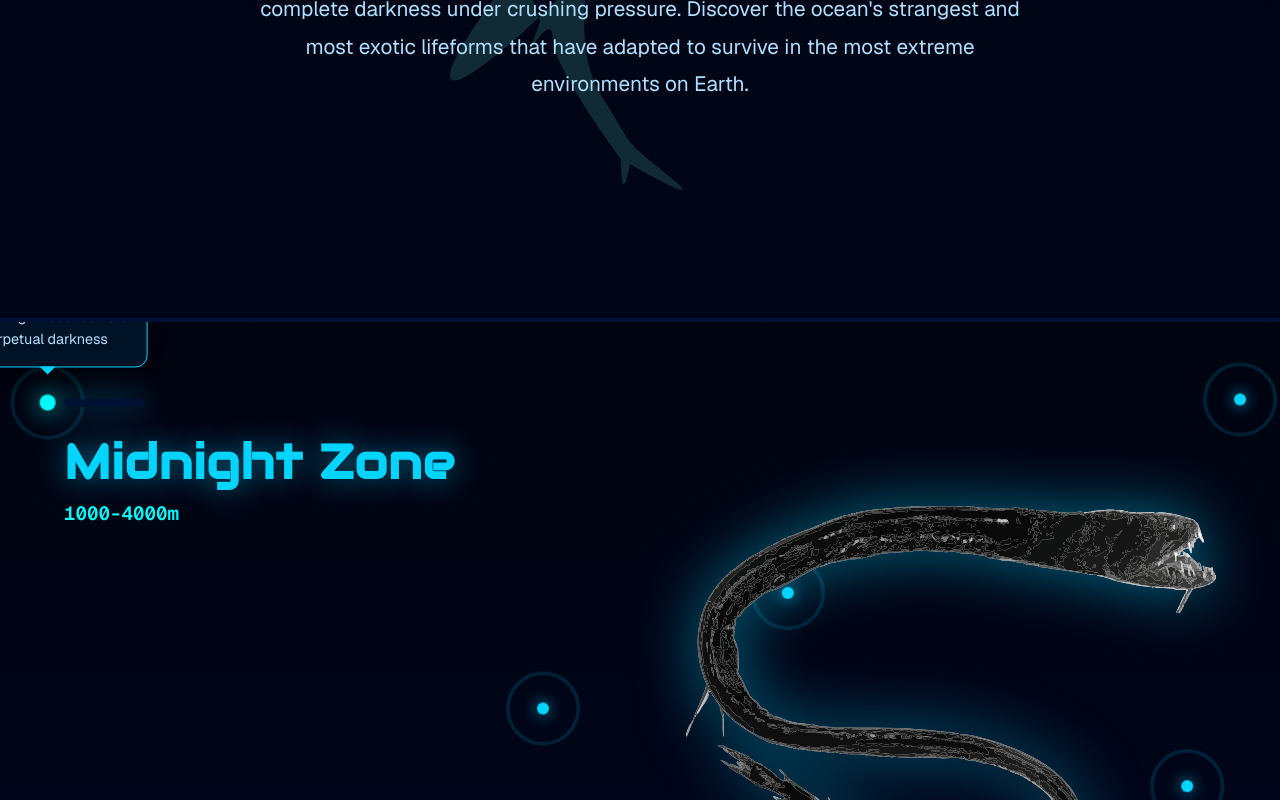
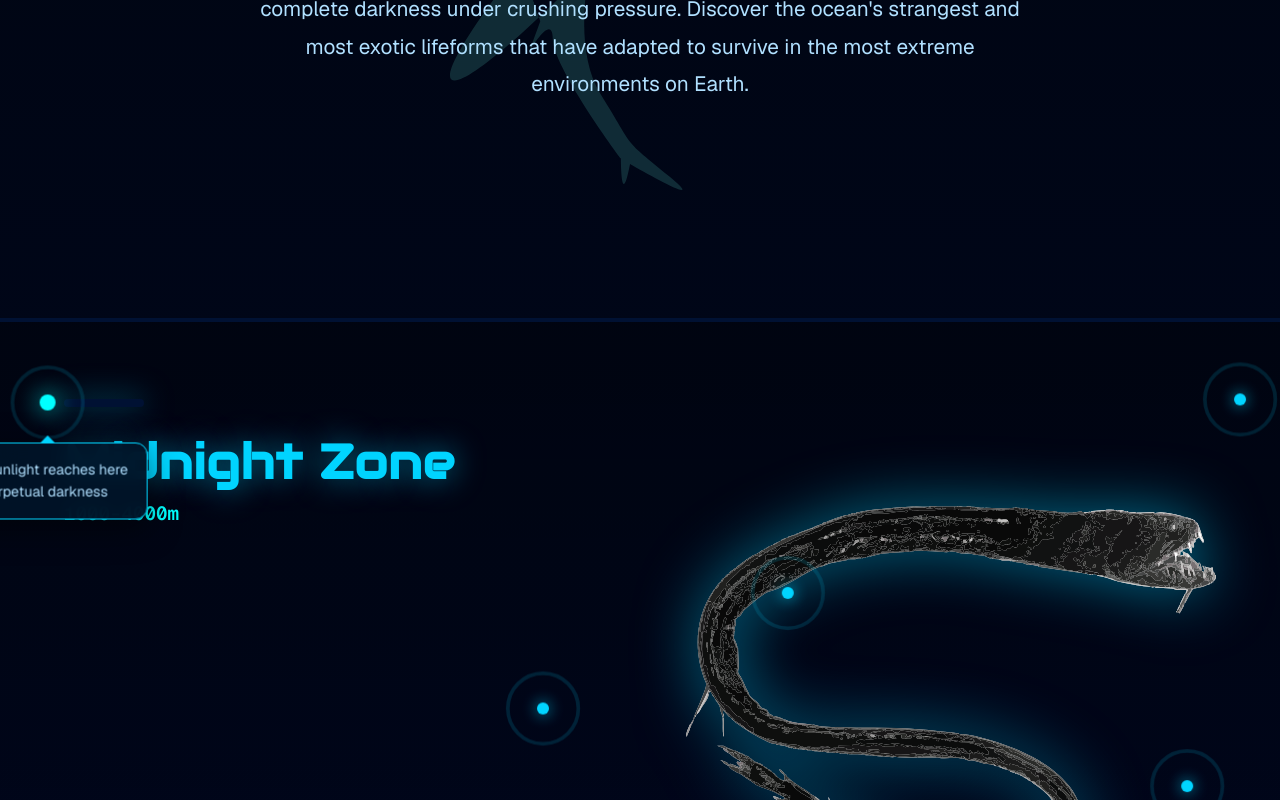
Before and after one commit to Esteb4ncd/abyssBeings, a Next.js app: page / in a window 1280 px wide. Both pictures are taken after a click on the button 41 px from the left and 882 px from the top of the page. Shown: the part 482-1282 px from the top of the page. Built offline with nearby package versions, Linux system fonts and the light colour scheme.

Commit message:
refine: hotspots work better now

```diff
--- a/app/components/Hotspot.js
+++ b/app/components/Hotspot.js
@@ -7,7 +7,8 @@ export default function Hotspot({ x, y, info, delay = 0 }) {
   const [isActive, setIsActive] = useState(false);
   const [isClicked, setIsClicked] = useState(false);
 
-  const handleClick = () => {
+  const handleClick = (e) => {
+    e.stopPropagation();
     if (isClicked) {
       setIsActive(false);
       setIsClicked(false);
@@ -17,11 +18,24 @@ export default function Hotspot({ x, y, info, delay = 0 }) {
     }
   };
 
+  const handleMouseEnter = () => {
+    setIsActive(true);
+  };
+
   const handleMouseLeave = () => {
     if (!isClicked) {
       setIsActive(false);
     }
   };
+
+  // Determine info box position based on hotspot location
+  const getInfoBoxPosition = () => {
+    // If hotspot is in upper half, show info box below
+    // If hotspot is in lower half, show info box above
+    return y < 50 ? 'bottom' : 'top';
+  };
+
+  const infoBoxPosition = getInfoBoxPosition();
 
   return (
     <div
@@ -35,15 +49,16 @@ export default function Hotspot({ x, y, info, delay = 0 }) {
       <button
         className={`${styles.hotspot} ${isActive ? styles.active : ''}`}
         onClick={handleClick}
-        onMouseEnter={() => setIsActive(true)}
+        onMouseEnter={handleMouseEnter}
         onMouseLeave={handleMouseLeave}
-        aria-label="Interactive hotspot"
+        aria-label={`Fun fact: ${info}`}
+        type="button"
       >
         <span className={styles.pulse}></span>
         <span className={styles.dot}></span>
       </button>
       {isActive && (
-        <div className={styles.infoBox}>
+        <div className={`${styles.infoBox} ${styles[infoBoxPosition]}`}>
           <p>{info}</p>
         </div>
       )}
--- a/app/components/Hotspot.module.css
+++ b/app/components/Hotspot.module.css
@@ -1,7 +1,7 @@
 .hotspotContainer {
   position: absolute;
   transform: translate(-50%, -50%);
-  z-index: 10;
+  z-index: 999;
   animation: floatAround 10s ease-in-out infinite;
 }
 
@@ -99,6 +99,7 @@
   cursor: pointer;
   padding: 0;
   animation: fadeIn 0.5s ease forwards;
+  z-index: 1000;
 }
 
 @keyframes fadeIn {
@@ -158,10 +159,8 @@
 
 .infoBox {
   position: absolute;
-  bottom: 100%;
   left: 50%;
   transform: translateX(-50%);
-  margin-bottom: 15px;
   background: rgba(0, 20, 40, 0.95);
   border: 1px solid #00d4ff;
   border-radius: 12px;
@@ -170,10 +169,16 @@
   max-width: 300px;
   box-shadow: 0 8px 32px rgba(0, 0, 0, 0.5);
   animation: slideUp 0.3s ease;
-  z-index: 100;
+  z-index: 1001;
+  backdrop-filter: blur(10px);
 }
 
-.infoBox::after {
+.infoBox.top {
+  bottom: 100%;
+  margin-bottom: 15px;
+}
+
+.infoBox.top::after {
   content: '';
   position: absolute;
   top: 100%;
@@ -181,6 +186,21 @@
   transform: translateX(-50%);
   border: 8px solid transparent;
   border-top-color: #00d4ff;
+}
+
+.infoBox.bottom {
+  top: 100%;
+  margin-top: 15px;
+}
+
+.infoBox.bottom::after {
+  content: '';
+  position: absolute;
+  bottom: 100%;
+  left: 50%;
+  transform: translateX(-50%);
+  border: 8px solid transparent;
+  border-bottom-color: #00d4ff;
 }
 
 .infoBox p {
--- a/app/page.js
+++ b/app/page.js
@@ -215,7 +215,7 @@ export default function Home() {
                     const pos = positions[i] || [50, 50];
                     return (
                       <Hotspot
-                        key={i}
+                        key={`${zone.id}-hotspot-${i}`}
                         x={pos[0]}
                         y={pos[1]}
                         info={fact}
--- a/app/page.module.css
+++ b/app/page.module.css
@@ -228,7 +228,7 @@
   width: 100%;
   height: 100%;
   pointer-events: none;
-  z-index: 5;
+  z-index: 998;
 }
 
 .zoneHotspotsContainer > * {
```
